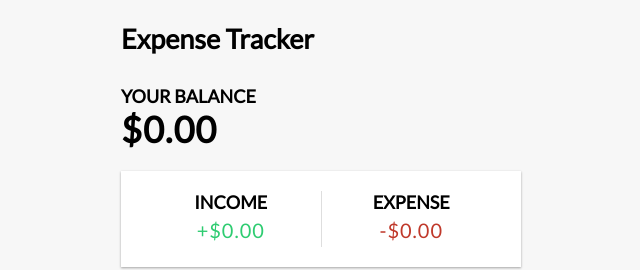
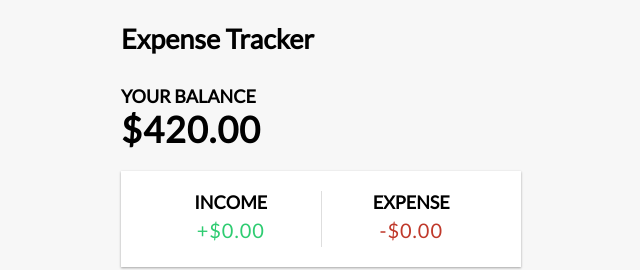
Before and after one commit to webQbe/react_expense_tracker, a React (Create React App) app: page / in a window 1280 px wide. Shown: the top 270 px of the page, without its empty margins (319-959 px from the left). Built offline with nearby package versions, Linux system fonts and the light colour scheme.

Commit message:
Calculated & output total amount

```diff
--- a/src/components/Balance.js
+++ b/src/components/Balance.js
@@ -1,10 +1,40 @@
-import React from 'react'
+import React, { useContext } from 'react'
+import { GlobalContext } from '../context/GlobalState';
 
 export const Balance = () => {
+  const { transactions } = useContext(GlobalContext);
+
+  /* Create a new array containing only the amount values */
+  const amounts = transactions.map(transaction => transaction.amount);
+
+  /* Calculate the Total Amount */
+  const total = amounts.reduce((acc, item) => (acc += item), 0).toFixed(2);
+
+  /* reduce Function:
+
+      Aggregates the values in the amounts array by iterating through each item.
+
+      acc (accumulator): Holds the running total of amounts.
+        Starts with an initial value of 0 (specified as the second argument to reduce).
+
+      For each item in the amounts array:
+          Adds item to acc (acc += item).
+
+      Returns the final total.
+
+
+    .toFixed(2):
+
+      Converts the result to a string, ensuring it has 2 decimal places
+      (useful for currency or financial data).
+      Example:
+          320 becomes "320.00".
+    */
+
   return (
     <>
         <h4>Your Balance</h4>
-        <h1>$0.00</h1>
+        <h1>${total}</h1>
     </>
   )
 }
```
